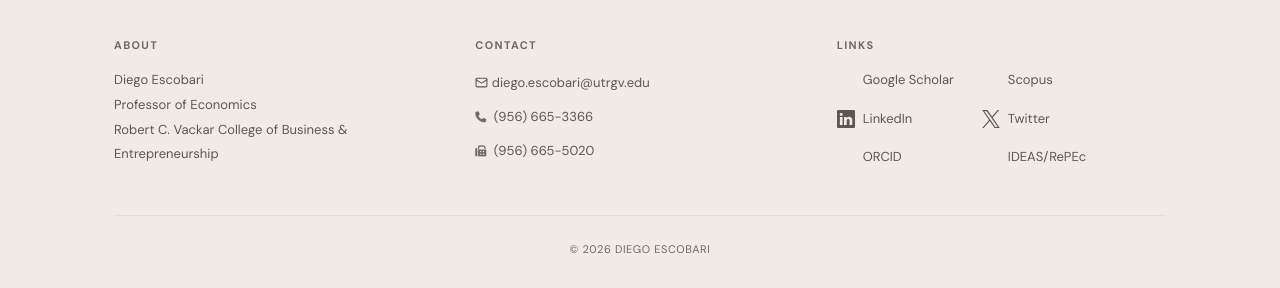
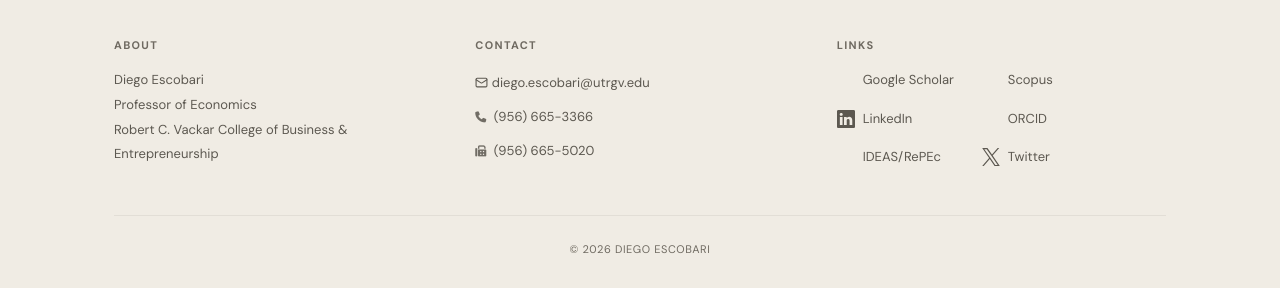
Before and after one commit to diegoescobari/diegoescobari.github.io, a Jekyll site: the page built from _pages/home.md, in a window 1280 px wide. Shown: the part 1933-2221 px from the top of the page. Built offline with Jekyll 4.4.1, drawn with Linux system fonts in a browser that asks for light colours; a style sheet for code colours, icons or effects is not loaded.

Commit message:
footer.html

```diff
--- a/_includes/footer.html
+++ b/_includes/footer.html
@@ -23,12 +23,12 @@
   <div>
     <div><a href="https://scholar.google.com/citations?user=WOnd1RwAAAAJ&hl=en&oi=ao" target="_blank"><i class="ai ai-google-scholar" aria-hidden="true"></i><span>Google Scholar</span></a></div>
     <div><a href="https://www.linkedin.com/in/escobari/" target="_blank"><svg class="icon" aria-hidden="true" focusable="false"><use href="#icon-linkedin"></use></svg><span>LinkedIn</span></a></div>
-    <div><a href="https://orcid.org/0000-0003-4532-8563" target="_blank"><i class="ai ai-orcid" aria-hidden="true"></i><span>ORCID</span></a></div>
+    <div><a href="http://ideas.repec.org/e/pes42.html" target="_blank"><i class="ai ai-ideas-repec" aria-hidden="true"></i><span>IDEAS/RePEc</span></a></div>
   </div>
   <div>
     <div><a href="https://www.scopus.com/authid/detail.uri?authorId=26029783500" target="_blank"><i class="ai ai-scopus" aria-hidden="true"></i><span>Scopus</span></a></div>
+    <div><a href="https://orcid.org/0000-0003-4532-8563" target="_blank"><i class="ai ai-orcid" aria-hidden="true"></i><span>ORCID</span></a></div>
     <div><a href="https://x.com/DiegoEscobari" target="_blank"><svg class="icon" aria-hidden="true" focusable="false"><use href="#icon-x-twitter"></use></svg><span>Twitter</span></a></div>
-    <div><a href="http://ideas.repec.org/e/pes42.html" target="_blank"><i class="ai ai-ideas-repec" aria-hidden="true"></i><span>IDEAS/RePEc</span></a></div>
   </div>
 </div>
 
```
